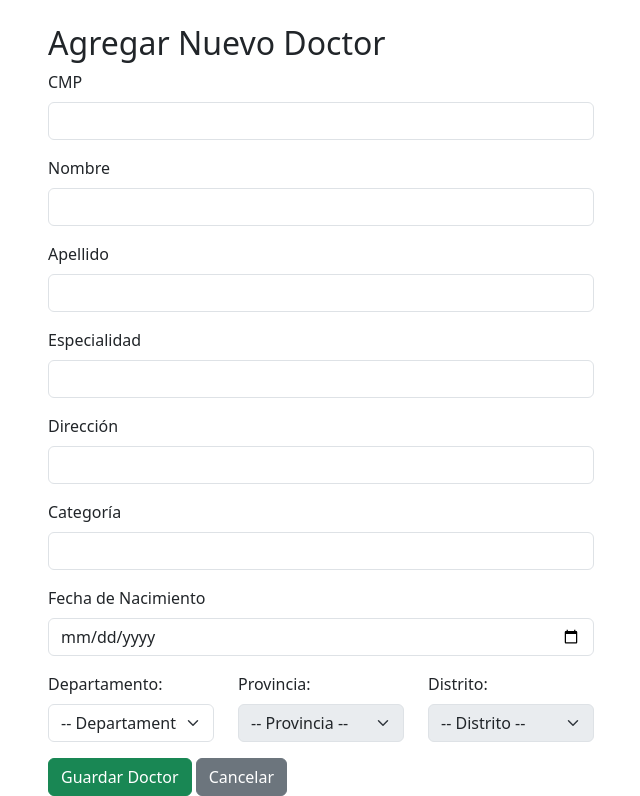
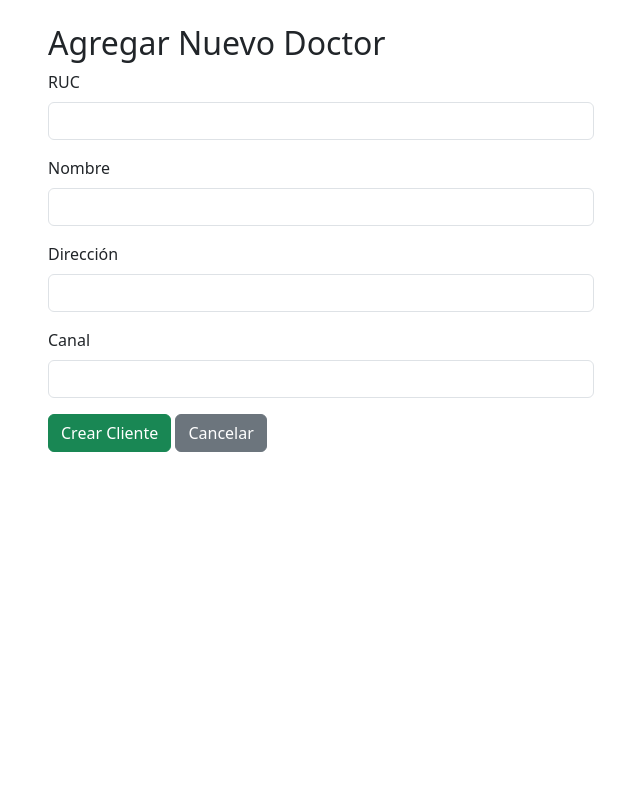
Before and after one commit to diphasacdesarrollo/Visitas-Copias, a Django app: page /doctores/nuevo-doctor/ in a window 1280 px wide. Shown: the part 64-860 px from the top of the page, without its empty margins (46-686 px from the left). After the commit the page ends 516 px from the top, so only its background shows below. Run offline with Django 4.2, Linux system fonts and the light colour scheme; the visitor is signed in with stand-in values (Sample User, id 1); data that the repository does not hold is empty.

Commit message:
feat: creación de doctor con redirección a gestionar visitas

```diff
--- a/apps/doctores/urls.py
+++ b/apps/doctores/urls.py
@@ -1,8 +1,7 @@
-# apps/doctores/urls.py
 from django.urls import path
 from .views import crear_doctor, gestionar_medicos, ver_prescripciones_doctor
 
-app_name = 'doctores'  # ← NECESARIO para usar {% url 'doctores:ver_prescripciones_doctor' %}
+app_name = 'doctores'
 
 urlpatterns = [
     path('nuevo-doctor/', crear_doctor, name='crear_doctor'),
--- a/apps/doctores/views.py
+++ b/apps/doctores/views.py
@@ -1,61 +1,49 @@
-# apps/doctores/views.py
 from django.shortcuts import render, redirect, get_object_or_404
 from django.contrib import messages
 from django.contrib.auth.decorators import login_required
 from .models import Doctor, Prescripcion
-from apps.ubicaciones.models import Departamento, Provincia, Distrito
-from django.db.models import Max, Subquery, OuterRef, DateField
+
 
 @login_required
 def crear_doctor(request):
-    departamento_id = request.GET.get('departamento')
-    provincia_id = request.GET.get('provincia')
-    distrito_id = request.GET.get('distrito')
-
     if request.method == 'POST':
         cmp = request.POST.get('cmp', '').strip()
         nombre = request.POST.get('nombre', '').strip()
-        apellido = request.POST.get('apellido', '').strip()
         especialidad = request.POST.get('especialidad', '').strip()
         direccion = request.POST.get('direccion', '').strip()
-        categoria = request.POST.get('categoria', '').strip()
-        fecha_nacimiento = request.POST.get('fecha_nacimiento') or None
-        distrito_final_id = request.POST.get('distrito')
 
-        if not (cmp and nombre and apellido and especialidad and direccion and categoria and distrito_final_id):
-            messages.error(request, 'Todos los campos excepto fecha de nacimiento son obligatorios.')
+        if not (cmp and nombre and especialidad and direccion):
+            messages.error(request, 'Todos los campos son obligatorios.')
             return redirect('doctores:crear_doctor')
 
-        Doctor.objects.create(
+        doctor, creado = Doctor.objects.update_or_create(
             cmp=cmp,
-            nombre=nombre.upper(),
-            apellido=apellido.upper(),
-            especialidad=especialidad.upper(),
-            direccion=direccion,
-            categoria=categoria,
-            fecha_nacimiento=fecha_nacimiento,
-            ubigeo_id=distrito_final_id
+            defaults={
+                'nombre': nombre.upper(),
+                'apellido': '|',
+                'especialidad': especialidad.upper(),
+                'direccion': direccion.upper(),
+                'categoria': 1,
+                'ubigeo': None,
+                'visitador': request.user,
+            }
         )
-        messages.success(request, 'Doctor agregado exitosamente.')
-        return redirect('crear_ruta')
 
-    departamentos = Departamento.objects.all().order_by('nombre')
-    provincias = Provincia.objects.filter(departamento_id=departamento_id) if departamento_id else []
-    distritos = Distrito.objects.filter(provincia_id=provincia_id) if provincia_id else []
+        if creado:
+            messages.success(request, 'Doctor agregado exitosamente.')
+        else:
+            messages.success(request, 'Doctor actualizado exitosamente.')
 
-    return render(request, 'doctores/crear_doctor.html', {
-        'departamentos': departamentos,
-        'provincias': provincias,
-        'distritos': distritos,
-        'departamento_actual': int(departamento_id) if departamento_id else None,
-        'provincia_actual': int(provincia_id) if provincia_id else None,
-        'distrito_actual': int(distrito_id) if distrito_id else None,
-    })
+        return redirect('visitas:gestionar_visitas_medicas')
+
+    return render(request, 'doctores/crear_doctor.html')
+
 
 @login_required
 def gestionar_medicos(request):
     doctores = Doctor.objects.all()
     return render(request, 'doctores/gestionar_medicos.html', {'doctores': doctores})
+
 
 @login_required
 def ver_prescripciones_doctor(request, doctor_id):
@@ -67,7 +55,6 @@ def ver_prescripciones_doctor(request, doctor_id):
         .order_by('-fecha_registro')
     )
 
-    # 🔹 Devuelve SOLO la tabla (fragmento) para usar en un modal
     return render(request, 'doctores/_prescripciones_table.html', {
         'doctor': doctor,
         'prescripciones': prescripciones
--- a/templates/doctores/crear_doctor.html
+++ b/templates/doctores/crear_doctor.html
@@ -1,14 +1,14 @@
-<!--templates/doctores/crear_doctor.html-->
 {% extends 'base.html' %}
 
 {% block content %}
 <div class="container mt-4">
     <h2>Agregar Nuevo Doctor</h2>
+
     <form method="post" class="col-md-6">
         {% csrf_token %}
 
         <div class="mb-3">
-            <label for="cmp" class="form-label">CMP</label>
+            <label for="cmp" class="form-label">RUC</label>
             <input type="text" name="cmp" id="cmp" class="form-control" required>
         </div>
 
@@ -18,119 +18,26 @@
         </div>
 
         <div class="mb-3">
-            <label for="apellido" class="form-label">Apellido</label>
-            <input type="text" name="apellido" id="apellido" class="form-control" required>
-        </div>
-
-        <div class="mb-3">
-            <label for="especialidad" class="form-label">Especialidad</label>
+            <label for="especialidad" class="form-label">Dirección</label>
             <input type="text" name="especialidad" id="especialidad" class="form-control" required>
         </div>
 
         <div class="mb-3">
-            <label for="direccion" class="form-label">Dirección</label>
+            <label for="direccion" class="form-label">Canal</label>
             <input type="text" name="direccion" id="direccion" class="form-control" required>
         </div>
 
-        <div class="mb-3">
-            <label for="categoria" class="form-label">Categoría</label>
-            <input type="number" name="categoria" id="categoria" class="form-control" required>
+        <button type="submit" class="btn btn-success">Crear Cliente</button>
+        <a href="{% url 'visitas:gestionar_visitas_medicas' %}" class="btn btn-secondary">Cancelar</a>
+
+    </form>
+
+    {% if messages %}
+        <div class="mt-3">
+            {% for message in messages %}
+                <div class="alert alert-info">{{ message }}</div>
+            {% endfor %}
         </div>
-
-        <div class="mb-3">
-            <label for="fecha_nacimiento" class="form-label">Fecha de Nacimiento</label>
-            <input type="date" name="fecha_nacimiento" id="fecha_nacimiento" class="form-control">
-        </div>
-
-        <!-- Filtros de zona -->
-<div class="row">
-    <div class="col-md-4 mb-3">
-        <label for="departamento" class="form-label">Departamento:</label>
-        <select name="departamento" id="departamento" class="form-select" required>
-            <option value="">-- Departamento --</option>
-            {% for d in departamentos %}
-                <option value="{{ d.id }}" {% if departamento_actual == d.id %}selected{% endif %}>{{ d.nombre }}</option>
-            {% endfor %}
-        </select>
-    </div>
-
-    <div class="col-md-4 mb-3">
-        <label for="provincia" class="form-label">Provincia:</label>
-        <select name="provincia" id="provincia" class="form-select" {% if not departamento_actual %}disabled{% endif %} required>
-            <option value="">-- Provincia --</option>
-            {% for p in provincias %}
-                <option value="{{ p.id }}" {% if provincia_actual == p.id %}selected{% endif %}>{{ p.nombre }}</option>
-            {% endfor %}
-        </select>
-    </div>
-
-    <div class="col-md-4 mb-3">
-        <label for="distrito" class="form-label">Distrito:</label>
-        <select name="distrito" id="distrito" class="form-select" {% if not provincia_actual %}disabled{% endif %} required>
-            <option value="">-- Distrito --</option>
-            {% for d in distritos %}
-                <option value="{{ d.id }}" {% if distrito_actual == d.id %}selected{% endif %}>{{ d.nombre }}</option>
-            {% endfor %}
-        </select>
-    </div>
-</div>
-
-
-
-        <button type="submit" class="btn btn-success">Guardar Doctor</button>
-        <a href="{% url 'crear_ruta' %}" class="btn btn-secondary">Cancelar</a>
-    </form>
+    {% endif %}
 </div>
 {% endblock %}
-
-{% block extra_js %}
-<script>
-document.addEventListener('DOMContentLoaded', function () {
-    const departamentoSelect = document.getElementById('departamento');
-    const provinciaSelect = document.getElementById('provincia');
-    const distritoSelect = document.getElementById('distrito');  // <- CORREGIDO
-
-    departamentoSelect.addEventListener('change', function () {
-        const departamentoId = this.value;
-        provinciaSelect.innerHTML = '<option value="">-- Selecciona una provincia --</option>';
-        distritoSelect.innerHTML = '<option value="">-- Selecciona un distrito --</option>';
-        provinciaSelect.disabled = true;
-        distritoSelect.disabled = true;
-
-        if (departamentoId) {
-            fetch(`/api/provincias/?departamento_id=${departamentoId}`)
-                .then(response => response.json())
-                .then(data => {
-                    provinciaSelect.disabled = false;
-                    data.forEach(provincia => {
-                        const option = document.createElement('option');
-                        option.value = provincia.id;
-                        option.textContent = provincia.nombre;
-                        provinciaSelect.appendChild(option);
-                    });
-                });
-        }
-    });
-
-    provinciaSelect.addEventListener('change', function () {
-        const provinciaId = this.value;
-        distritoSelect.innerHTML = '<option value="">-- Selecciona un distrito --</option>';
-        distritoSelect.disabled = true;
-
-        if (provinciaId) {
-            fetch(`/api/distritos/?provincia_id=${provinciaId}`)
-                .then(response => response.json())
-                .then(data => {
-                    distritoSelect.disabled = false;
-                    data.forEach(distrito => {
-                        const option = document.createElement('option');
-                        option.value = distrito.id;
-                        option.textContent = distrito.nombre;
-                        distritoSelect.appendChild(option);
-                    });
-                });
-        }
-    });
-});
-</script>
-{% endblock %}
```
Also changed, not shown: templates/visitas/gestionar_visitas_medicas.html (+10 -5 lines).
